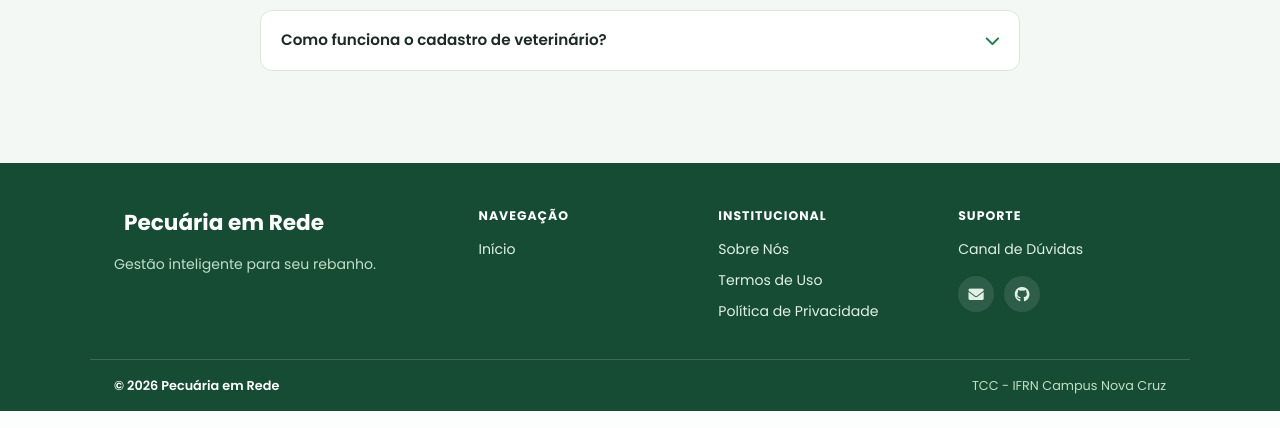
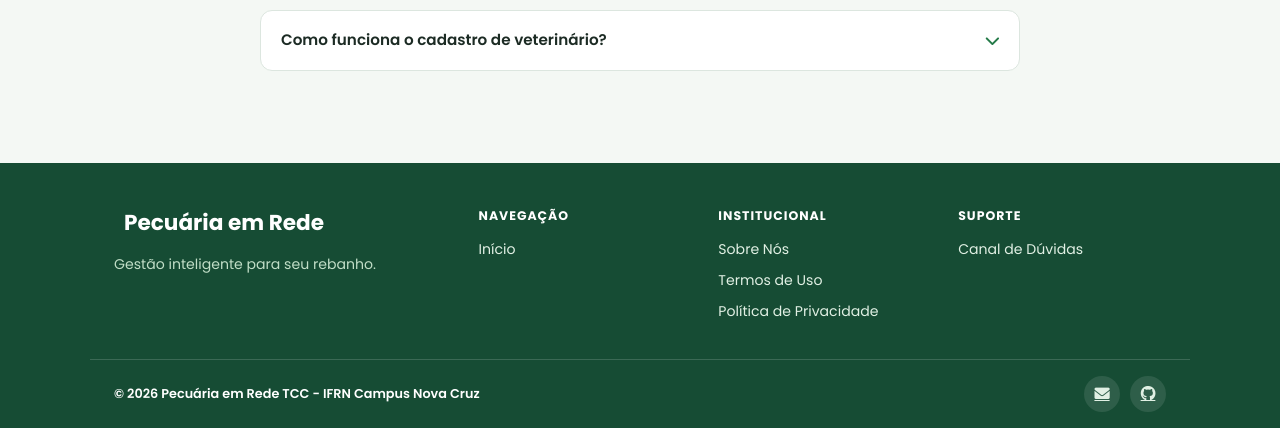
Before and after one commit to pedr0-Rafae1/Trabalho-Conclus-o-de-Curso, a PHP site: page / in a window 1280 px wide. Shown: the part 2111-2539 px from the top of the page. Run offline with PHP 8.4, Linux system fonts and the light colour scheme; a stand-in replaces the project's code that opens the database connection.

Commit message:
Atualizações

```diff
--- a/CSS/Rodape.css
+++ b/CSS/Rodape.css
@@ -1,8 +1,22 @@
 .site-footer {
+    --footer-background: var(--verde-escuro, #164c34);
+    --footer-text: #cfe6d3;
+    --footer-muted: #c1dec7;
+    --footer-link: #e1f0e4;
+    --footer-accent: #a5d6a7;
     width: 100%;
+    flex: 0 0 auto;
     margin-top: auto;
-    color: #cfe6d3;
-    background: var(--verde-escuro, #164c34);
+    color: var(--footer-text);
+    background: var(--footer-background);
+}
+
+html[data-theme="dark"] .site-footer {
+    --footer-background: #0b2a1b;
+    --footer-text: #d3e6d8;
+    --footer-muted: #b7d0bd;
+    --footer-link: #e1f0e4;
+    --footer-accent: #a5d6a7;
 }
 
 .site-footer__grid {
@@ -31,11 +45,11 @@
     font-weight: 700;
 }
 
-.site-footer__logo i { color: #a5d6a7; }
+.site-footer__logo i { color: var(--footer-accent); }
 
 .site-footer__slogan {
     margin: 4px 0 0;
-    color: #c1dec7;
+    color: var(--footer-muted);
     font-size: .88rem;
     line-height: 1.6;
 }
@@ -50,7 +64,7 @@
 }
 
 .site-footer__col a {
-    color: #e1f0e4;
+    color: var(--footer-link);
     font-size: .88rem;
     text-decoration: none;
     transition: color .2s ease, padding-left .2s ease;
@@ -63,7 +77,7 @@
 
 .site-footer__col a:focus-visible,
 .site-footer__social a:focus-visible {
-    outline: 2px solid #a5d6a7;
+    outline: 2px solid var(--footer-accent);
     outline-offset: 3px;
 }
 
@@ -79,7 +93,7 @@
     justify-content: center;
     width: 36px;
     height: 36px;
-    color: #e1f0e4;
+    color: var(--footer-link);
     background: rgba(255, 255, 255, .1);
     border-radius: 50%;
     font-size: .95rem;
@@ -88,7 +102,7 @@
 
 .site-footer__social a:hover {
     color: var(--verde-escuro, #164c34);
-    background: #a5d6a7;
+    background: var(--footer-accent);
     transform: translateY(-2px);
     padding-left: 0;
 }
@@ -103,13 +117,17 @@
     margin: 0 auto;
     padding: 16px 24px;
     border-top: 1px solid rgba(255, 255, 255, .16);
-    color: #c1dec7;
+    color: var(--footer-muted);
     font-size: .8rem;
 }
 
 .site-footer__barra span:first-child {
     color: #fff;
     font-weight: 600;
+}
+
+.site-footer__barra .site-footer__social {
+    margin-top: 0;
 }
 
 @media (max-width: 760px) {
--- a/Projeto/ExportarFichaAnimal.php
+++ b/Projeto/ExportarFichaAnimal.php
@@ -10,7 +10,7 @@ ob_start();
 
 include_once 'Sessao.php';
 
-require_once __DIR__ . '/../vendor/autoload.php';
+require_once __DIR__ . '/../vendor/composer/autoload_files.php';
 require_once __DIR__ . '/../app/Dao/AnimalDao.php';
 require_once __DIR__ . '/../app/Dao/RegistroPesoDao.php';
 require_once __DIR__ . '/../app/Dao/RegistroVacinacaoDao.php';
--- a/Projeto/Rodape.php
+++ b/Projeto/Rodape.php
@@ -10,10 +10,10 @@ if (session_status() === PHP_SESSION_NONE) {
     session_start();
 }
 
-// Prefixo de caminho: páginas dentro de /Projeto não precisam de prefixo;
-// a index.php (raiz) precisa de "Projeto/" para alcançar as páginas internas.
-$rodapeBase = (basename(dirname($_SERVER['SCRIPT_FILENAME'])) === 'Projeto') ? '' : 'Projeto/';
-$rodapeCss = ($rodapeBase === '') ? '../CSS/Rodape.css' : 'CSS/Rodape.css';
+// Links e folha de estilos partem de diretórios diferentes em cada página.
+$paginaNoProjeto = basename(dirname($_SERVER['SCRIPT_FILENAME'])) === 'Projeto';
+$rodapeBase = $paginaNoProjeto ? '' : 'Projeto/';
+$rodapeCss = $paginaNoProjeto ? '../CSS/Rodape.css?v=1.0' : 'CSS/Rodape.css?v=1.0';
 
 $rodapeLogado = isset($_SESSION['id_usuario']);
 $rodapeTipo   = $_SESSION['tipo_usuario'] ?? 'Pecuarista';
@@ -54,18 +54,17 @@ if ($rodapeLogado) {
         <nav class="site-footer__col" aria-label="Suporte">
             <h4 class="site-footer__titulo">Suporte</h4>
             <a href="<?= $rodapeBase ?>CanalDuvidas.php">Canal de Dúvidas</a>
-            <div class="site-footer__social">
-                <a href="mailto:contato@pecuariaemrede.com" title="E-mail" aria-label="E-mail"><i class="fas fa-envelope"></i></a>
-                <a href="#" title="GitHub do projeto" aria-label="GitHub"><i class="fab fa-github"></i></a>
-            </div>
         </nav>
 
     </div>
 
     <!-- ===== Barra inferior: copyright ===== -->
     <div class="site-footer__barra">
-        <span>&copy; <?= date('Y') ?> Pecuária em Rede</span>
-        <span>TCC - IFRN Campus Nova Cruz</span>
+        <span>&copy; 2026 Pecuária em Rede TCC - IFRN Campus Nova Cruz</span>
+        <div class="site-footer__social" aria-label="Redes e contato">
+            <a href="mailto:contato@pecuariaemrede.com" title="E-mail" aria-label="E-mail"><i class="fas fa-envelope" aria-hidden="true"></i></a>
+            <a href="#" title="GitHub do projeto" aria-label="GitHub"><i class="fab fa-github" aria-hidden="true"></i></a>
+        </div>
     </div>
 
 </footer>
```
Also changed, not shown: CSS/Login.css (+13 -2 lines).
